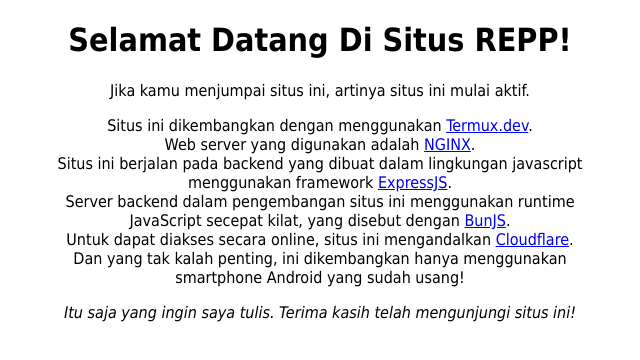
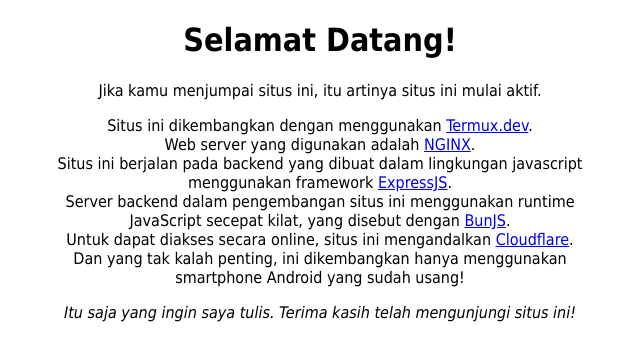
Before and after one commit to rifqirowi33/android-website-project, a plain HTML site: page public/index.html in a window 1280 px wide. Shown: the whole page, without its empty margins (320-960 px from the left). Drawn offline with Linux system fonts and the light colour scheme.

Commit message:
perubahan isi index

```diff
--- a/public/index.html
+++ b/public/index.html
@@ -15,8 +15,8 @@
     </style>
 </head>
 <body>
-    <h1>Selamat Datang Di Situs REPP!</h1>
-    <p>Jika kamu menjumpai situs ini, artinya situs ini mulai aktif.</p>
+    <h1>Selamat Datang!</h1>
+    <p>Jika kamu menjumpai situs ini, itu artinya situs ini mulai aktif.</p>
 
     <p>
         Situs ini dikembangkan dengan menggunakan
```
